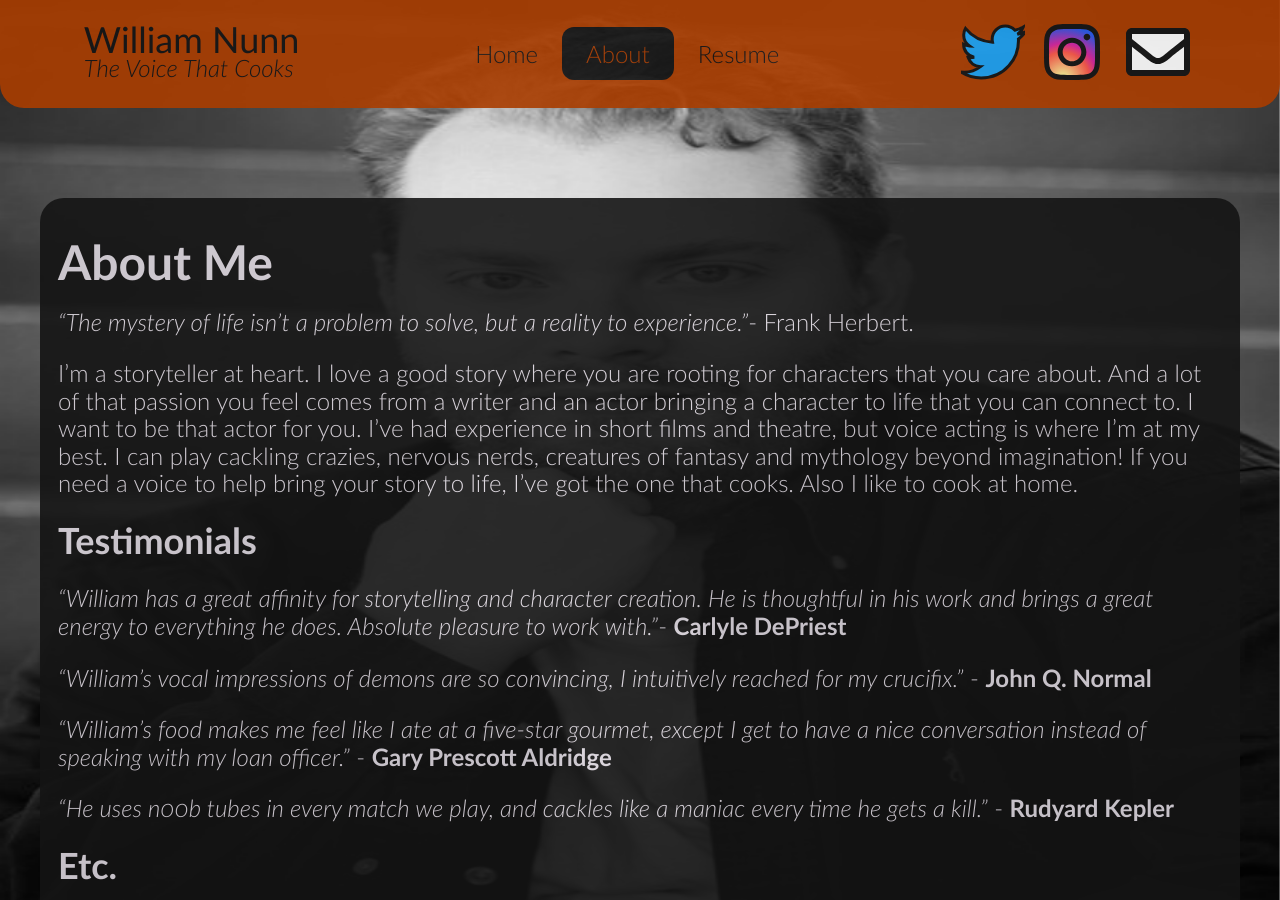
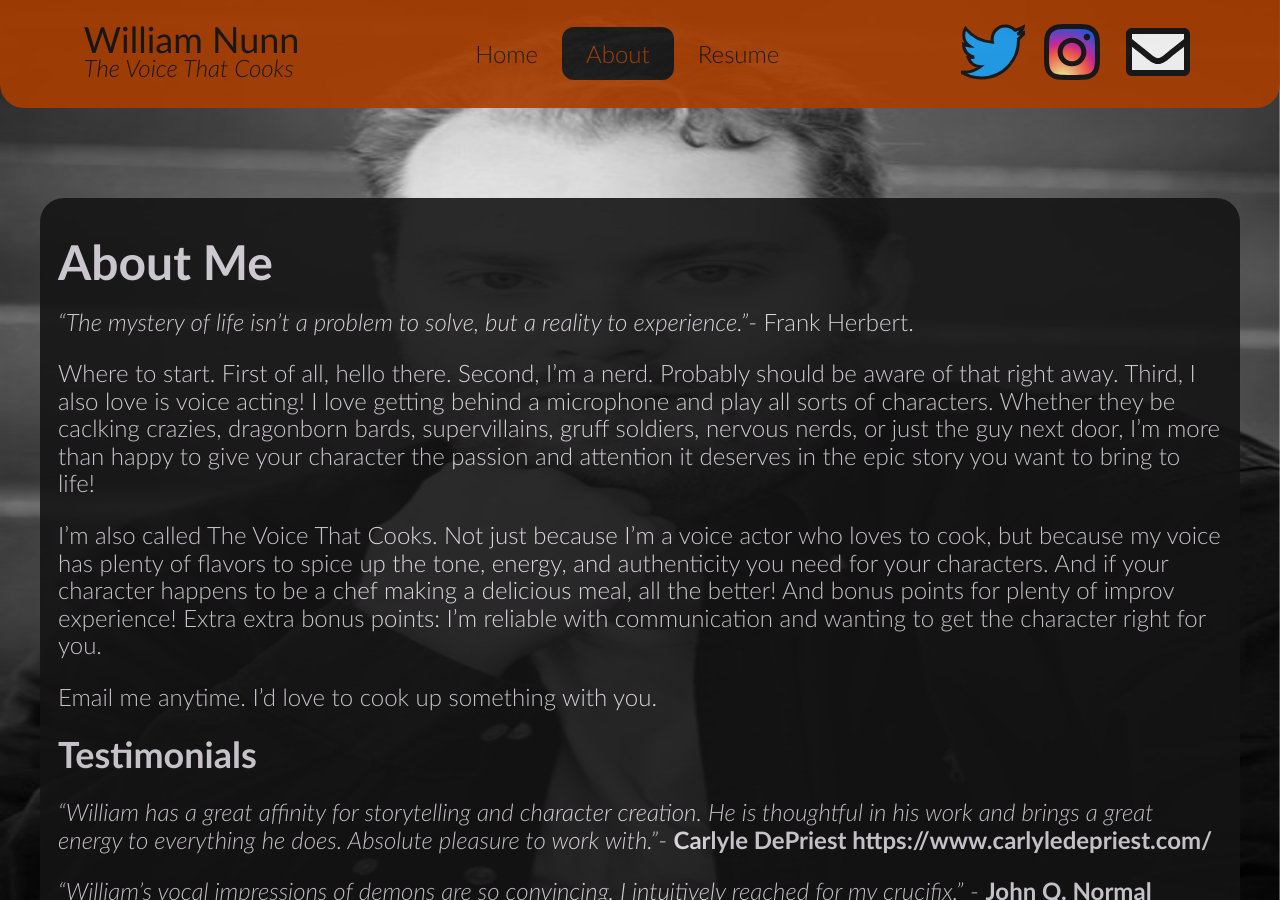
Before and after one commit to William-Nunn/William-Nunn.github.io, a Jekyll site: the page built from about.md, in a window 1280 px wide and 900 px high. Built offline with Jekyll 4.4.1, drawn with Linux system fonts in a browser that asks for light colours.

Commit message:
Update Bio and Carlyle Test

```diff
--- a/about.md
+++ b/about.md
@@ -8,11 +8,15 @@ permalink: /about/
 
 _"The mystery of life isn't a problem to solve, but a reality to experience."_- Frank Herbert.
 
-I'm a storyteller at heart. I love a good story where you are rooting for characters that you care about. And a lot of that passion you feel comes from a writer and an actor bringing a character to life that you can connect to. I want to be that actor for you. I've had experience in short films and theatre, but voice acting is where I'm at my best. I can play cackling crazies, nervous nerds, creatures of fantasy and mythology beyond imagination! If you need a voice to help bring your story to life, I've got the one that cooks. Also I like to cook at home.
+Where to start. First of all, hello there. Second, I'm a nerd. Probably should be aware of that right away. Third, I also love is voice acting! I love getting behind a microphone and play all sorts of characters. Whether they be caclking crazies, dragonborn bards, supervillains, gruff soldiers, nervous nerds, or just the guy next door, I'm more than happy to give your character the passion and attention it deserves in the epic story you want to bring to life!
+
+I'm also called The Voice That Cooks. Not just because I'm a voice actor who loves to cook, but because my voice has plenty of flavors to spice up the tone, energy, and authenticity you need for your characters. And if your character happens to be a chef making a delicious meal, all the better! And bonus points for plenty of improv experience! Extra extra bonus points: I'm reliable with communication and wanting to get the character right for you.
+
+Email me anytime. I'd love to cook up something with you.
 
 ## Testimonials
 
-_"William has a great affinity for storytelling and character creation. He is thoughtful in his work and brings a great energy to everything he does. Absolute pleasure to work with."_- **Carlyle DePriest**
+_"William has a great affinity for storytelling and character creation. He is thoughtful in his work and brings a great energy to everything he does. Absolute pleasure to work with."_- **Carlyle DePriest https://www.carlyledepriest.com/**
 
 _"William's vocal impressions of demons are so convincing, I intuitively reached for my crucifix."_ - **John Q. Normal**
 
```
